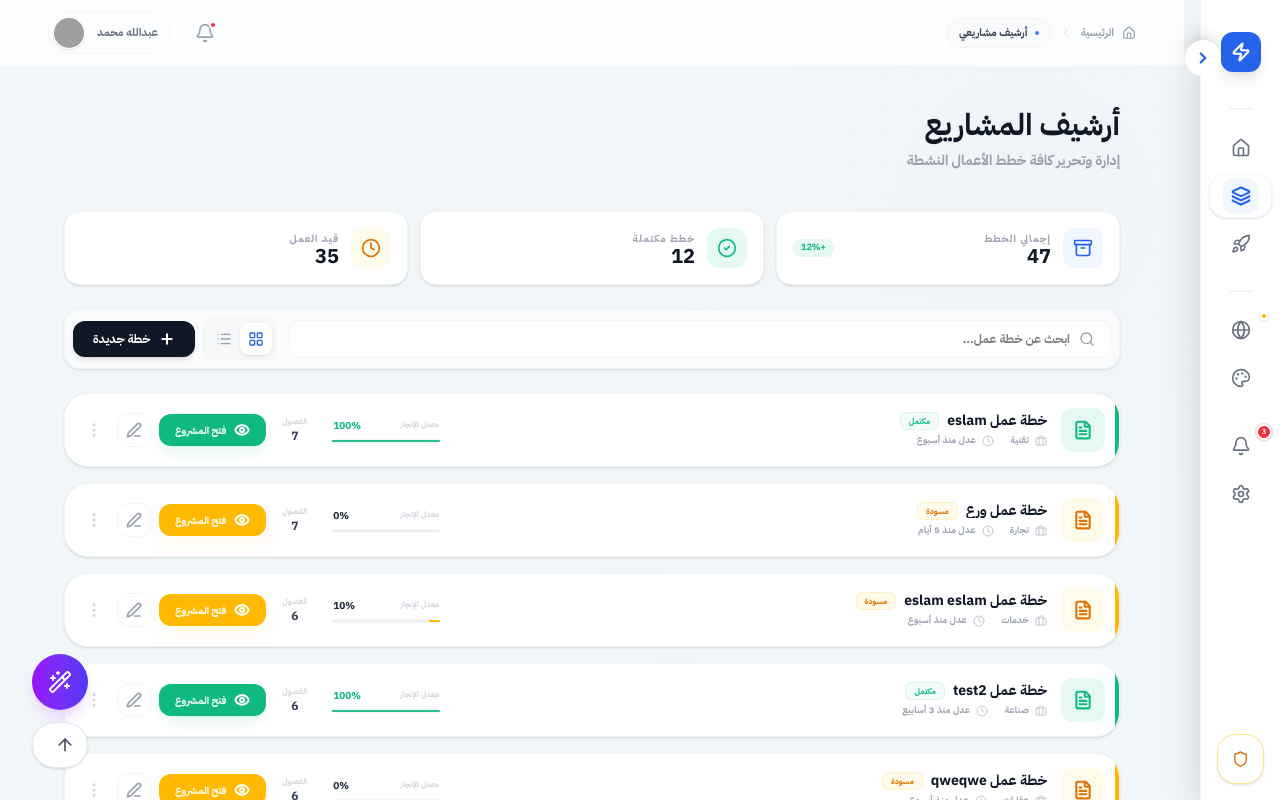
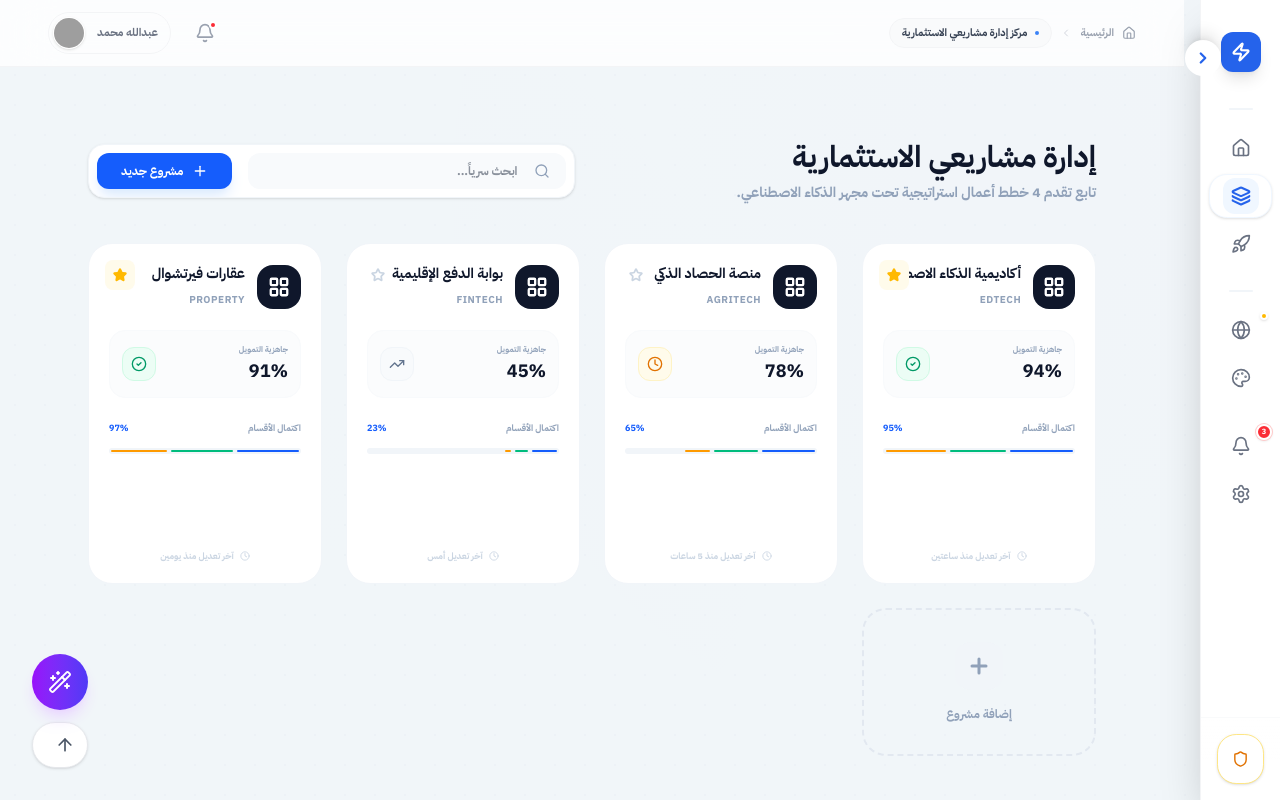
Before and after one commit to Mohammedmarawi74/start_investor, a React (Vite) app: page / in a window 1280 px wide. Both pictures are taken after a click on the button 1240 px from the left and 196 px from the top of the page. Shown: the top 800 px of the page. Built offline with nearby package versions, Linux system fonts and the light colour scheme; grey boxes are pictures that could not be loaded.

Commit message:
Quick-Fix

```diff
--- a/App.tsx
+++ b/App.tsx
@@ -2,7 +2,7 @@
 import React, { useState, useEffect, useRef } from 'react';
 import { Sidebar } from './components/Sidebar';
 import { Home } from './components/Home';
-import { PlansDashboard } from './components/PlansDashboard';
+import { MyProjects } from './components/MyProjects';
 import { NewPlan } from './components/NewPlan';
 import { PlanComparison } from './components/PlanComparison';
 import { UnicornBenchmarking } from './components/UnicornBenchmarking';
@@ -168,7 +168,7 @@ const App: React.FC = () => {
                          {activeTab === 'profile' && 'الملف الشخصي'}
                          {activeTab === 'settings' && 'إعدادات الحساب والملف الشخصي'}
                          {activeTab === 'pricing' && 'باقات الاشتراك والفوترة'}
-                         {activeTab === 'my-plans' && 'أرشيف مشاريعي'}
+                         {activeTab === 'my-plans' && 'مركز إدارة مشاريعي الاستثمارية'}
                          {activeTab === 'new-plan' && 'خلق فكرة جديدة'}
                          {activeTab === 'unicorn-benchmark' && 'رادار اليونيكورن'}
                          {activeTab === 'brand-identity' && 'استوديو الهوية البصرية'}
@@ -405,11 +405,7 @@ const App: React.FC = () => {
 
           {activeTab === 'my-plans' && (
             <div className="animate-in slide-in-from-bottom-4 duration-700">
-               <div className="mb-10 text-right">
-                  <h1 className="text-3xl font-black text-gray-900 mb-2">أرشيف المشاريع</h1>
-                  <p className="text-gray-400 font-bold text-sm">إدارة وتحرير كافة خطط الأعمال النشطة</p>
-               </div>
-               <PlansDashboard />
+                <MyProjects />
             </div>
           )}
 
--- /dev/null
+++ b/components/MyProjects.tsx
@@ -0,0 +1,186 @@
+
+import React, { useState, useMemo } from 'react';
+import {
+  FolderRoot, Search, Filter, Plus,
+  MoreVertical, Clock, CheckCircle2,
+  TrendingUp, BrainCircuit, LayoutGrid,
+  Target, Zap, Share2, Trash2,
+  FileDown, ArrowRight, Star
+} from 'lucide-react';
+
+interface Project {
+  id: string;
+  name: string;
+  sector: string;
+  status: 'ready' | 'review' | 'draft';
+  progress: {
+    market: number;
+    product: number;
+    financial: number;
+  };
+  aiScore: number;
+  lastEdited: string;
+  marketCap: string;
+  isFavorite: boolean;
+}
+
+const MOCK_PROJECTS: Project[] = [
+  {
+    id: 'p1', name: 'أكاديمية الذكاء الاصطناعي', sector: 'EdTech', status: 'ready',
+    progress: { market: 100, product: 90, financial: 95 },
+    aiScore: 94, lastEdited: 'منذ ساعتين', marketCap: '$1.4M', isFavorite: true
+  },
+  {
+    id: 'p2', name: 'منصة الحصاد الذكي', sector: 'AgriTech', status: 'review',
+    progress: { market: 85, product: 70, financial: 40 },
+    aiScore: 78, lastEdited: 'منذ 5 ساعات', marketCap: '$800K', isFavorite: false
+  },
+  {
+    id: 'p3', name: 'بوابة الدفع الإقليمية', sector: 'FinTech', status: 'draft',
+    progress: { market: 40, product: 20, financial: 10 },
+    aiScore: 45, lastEdited: 'أمس', marketCap: '$5.2M', isFavorite: false
+  },
+  {
+    id: 'p4', name: 'عقارات فيرتشوال', sector: 'Property', status: 'ready',
+    progress: { market: 100, product: 100, financial: 90 },
+    aiScore: 91, lastEdited: 'منذ يومين', marketCap: '$12M', isFavorite: true
+  }
+];
+
+export const MyProjects: React.FC = () => {
+  const [searchTerm, setSearchTerm] = useState('');
+  const [filterMode, setFilterMode] = useState<'all' | 'ready' | 'draft'>('all');
+
+  const filteredProjects = useMemo(() => {
+    return MOCK_PROJECTS.filter(p => {
+      const matchSearch = p.name.includes(searchTerm) || p.sector.includes(searchTerm);
+      const matchFilter = filterMode === 'all' ? true : p.status === filterMode;
+      return matchSearch && matchFilter;
+    });
+  }, [searchTerm, filterMode]);
+
+  return (
+    <div dir="rtl" className="min-h-screen pb-20 font-['IBM_Plex_Sans_Arabic'] animate-in fade-in duration-700">
+
+      {/* Mini-Stat Strip - More Professional & Compact */}
+      <div className="max-w-7xl mx-auto px-6 pt-8 mb-10">
+        <div className="flex flex-col lg:flex-row items-center justify-between gap-6">
+           <div className="text-center lg:text-right">
+              <h1 className="text-3xl font-black text-slate-900 mb-2">إدارة مشاريعي الاستثمارية</h1>
+              <p className="text-sm font-bold text-slate-400">تابع تقدم {MOCK_PROJECTS.length} خطط أعمال استراتيجية تحت مجهر الذكاء الاصطناعي.</p>
+           </div>
+
+           <div className="flex items-center gap-4 bg-white p-2 rounded-2xl border border-slate-100 shadow-sm overflow-hidden">
+              <div className="relative group min-w-[280px]">
+                 <Search className="absolute right-4 top-1/2 -translate-y-1/2 text-slate-400 group-focus-within:text-blue-600 transition-colors" size={16} />
+                 <input
+                   type="text"
+                   placeholder="ابحث سرياً..."
+                   value={searchTerm}
+                   onChange={(e) => setSearchTerm(e.target.value)}
+                   className="w-full pr-12 pl-4 py-2.5 bg-slate-50 border-none rounded-xl outline-none text-xs font-bold text-slate-800"
+                 />
+              </div>
+              <button className="px-6 py-2.5 bg-blue-600 text-white rounded-xl text-xs font-black shadow-lg shadow-blue-100 flex items-center gap-2 hover:scale-105 active:scale-95 transition-transform">
+                 <Plus size={16} />
+                 مشروع جديد
+              </button>
+           </div>
+        </div>
+      </div>
+
+      {/* Grid Container - Higher Density */}
+      <div className="max-w-7xl mx-auto px-6 grid grid-cols-1 md:grid-cols-3 lg:grid-cols-4 gap-6">
+         {filteredProjects.map(project => (
+           <ProjectCard key={project.id} project={project} />
+         ))}
+
+         <div className="border-2 border-dashed border-slate-200 rounded-3xl flex flex-col items-center justify-center p-8 group hover:border-blue-400 transition-all cursor-pointer hover:bg-blue-50/20">
+            <div className="w-12 h-12 bg-slate-100 rounded-2xl flex items-center justify-center text-slate-400 group-hover:bg-blue-600 group-hover:text-white transition-all mb-4">
+               <Plus size={24} strokeWidth={3} />
+            </div>
+            <span className="text-xs font-black text-slate-400 group-hover:text-blue-600">إضافة مشروع</span>
+         </div>
+      </div>
+    </div>
+  );
+};
+
+const ProjectCard: React.FC<{ project: Project }> = ({ project }) => {
+  return (
+    <div className="group bg-white border border-slate-100 rounded-3xl p-5 hover:border-blue-600 hover:shadow-[0_20px_60px_rgba(37,99,235,0.06)] transition-all duration-300 relative">
+       {/* Favorite Toggle */}
+       <button className={`absolute top-4 left-4 z-20 p-2 rounded-lg transition-all ${project.isFavorite ? 'text-amber-400 bg-amber-50' : 'text-slate-300 hover:text-amber-400 bg-transparent'}`}>
+          <Star size={14} fill={project.isFavorite ? 'currentColor' : 'none'} strokeWidth={3} />
+       </button>
+
+       {/* Icon & Category */}
+       <div className="flex items-center gap-3 mb-5">
+          <div className="w-11 h-11 bg-slate-900 text-white rounded-2xl flex items-center justify-center transition-transform group-hover:rotate-[-4deg]">
+             <LayoutGrid size={22} strokeWidth={2.5} />
+          </div>
+          <div className="min-w-0">
+             <h3 className="text-sm font-black text-slate-900 truncate mb-0.5 group-hover:text-blue-600 transition-colors">{project.name}</h3>
+             <span className="text-[10px] font-black text-slate-400 uppercase tracking-wider">{project.sector}</span>
+          </div>
+       </div>
+
+       {/* Status & Readiness */}
+       <div className="flex items-center justify-between mb-6 bg-slate-50/50 p-3 rounded-2xl border border-slate-50">
+          <div className="flex flex-col">
+             <span className="text-[8px] font-black text-slate-400 uppercase mb-0.5">جاهزية التمويل</span>
+             <span className="text-lg font-black text-slate-900">{project.aiScore}%</span>
+          </div>
+          <div className={`p-2 rounded-xl border flex items-center justify-center ${project.status === 'ready' ? 'bg-emerald-50 text-emerald-600 border-emerald-100' : project.status === 'review' ? 'bg-amber-50 text-amber-600 border-amber-100' : 'bg-slate-50 text-slate-500 border-slate-100'}`}>
+             {project.status === 'ready' ? <CheckCircle2 size={16} /> : project.status === 'review' ? <Clock size={16} /> : <TrendingUp size={16} />}
+          </div>
+       </div>
+
+       {/* Progress Bar Layered */}
+       <div className="space-y-3 mb-6">
+          <div className="flex justify-between items-center text-[9px] font-black text-slate-400 uppercase">
+             <span>اكتمال الأقسام</span>
+             <span className="text-blue-600">{Math.round((project.progress.market + project.progress.product + project.progress.financial) / 3)}%</span>
+          </div>
+          <div className="flex items-center gap-1 h-1.5 w-full bg-slate-100 rounded-full overflow-hidden p-[2px]">
+             <div className="h-full bg-blue-600 rounded-full" style={{ width: `${project.progress.market / 3}%` }}></div>
+             <div className="h-full bg-emerald-500 rounded-full" style={{ width: `${project.progress.product / 3}%` }}></div>
+             <div className="h-full bg-amber-500 rounded-full" style={{ width: `${project.progress.financial / 3}%` }}></div>
+          </div>
+       </div>
+
+       {/* Action Buttons Hub - Compact */}
+       <div className="flex items-center gap-2 pt-4 border-t border-slate-50 translate-y-2 opacity-0 group-hover:translate-y-0 group-hover:opacity-100 transition-all duration-300">
+          <button className="flex-1 py-3 bg-blue-600 text-white rounded-xl text-[10px] font-black flex items-center justify-center gap-2 shadow-lg shadow-blue-100">
+             <span>فتح الخطة</span>
+             <ArrowRight size={14} strokeWidth={3} />
+          </button>
+
+          <div className="flex gap-1">
+             <ActionIcon icon={<Share2 size={14} />} color="blue" />
+             <ActionIcon icon={<FileDown size={14} />} color="slate" />
+             <ActionIcon icon={<Trash2 size={14} />} color="red" />
+          </div>
+       </div>
+
+       {/* Last Edited Footer - Hidden on Hover to save space */}
+       <div className="flex items-center justify-center gap-1.5 text-[9px] font-black text-slate-300 mt-4 group-hover:opacity-0 transition-opacity">
+          <Clock size={10} />
+          <span>آخر تعديل {project.lastEdited}</span>
+       </div>
+    </div>
+  );
+};
+
+const ActionIcon = ({ icon, color }: { icon: React.ReactNode, color: string }) => {
+  const styles: any = {
+    blue: 'text-blue-600 bg-blue-50 hover:bg-blue-600 hover:text-white',
+    slate: 'text-slate-400 bg-slate-50 hover:bg-slate-800 hover:text-white',
+    red: 'text-red-600 bg-red-50 hover:bg-red-600 hover:text-white'
+  };
+  return (
+    <button className={`w-9 h-9 rounded-xl flex items-center justify-center transition-all ${styles[color]}`}>
+       {icon}
+    </button>
+  );
+};
```
